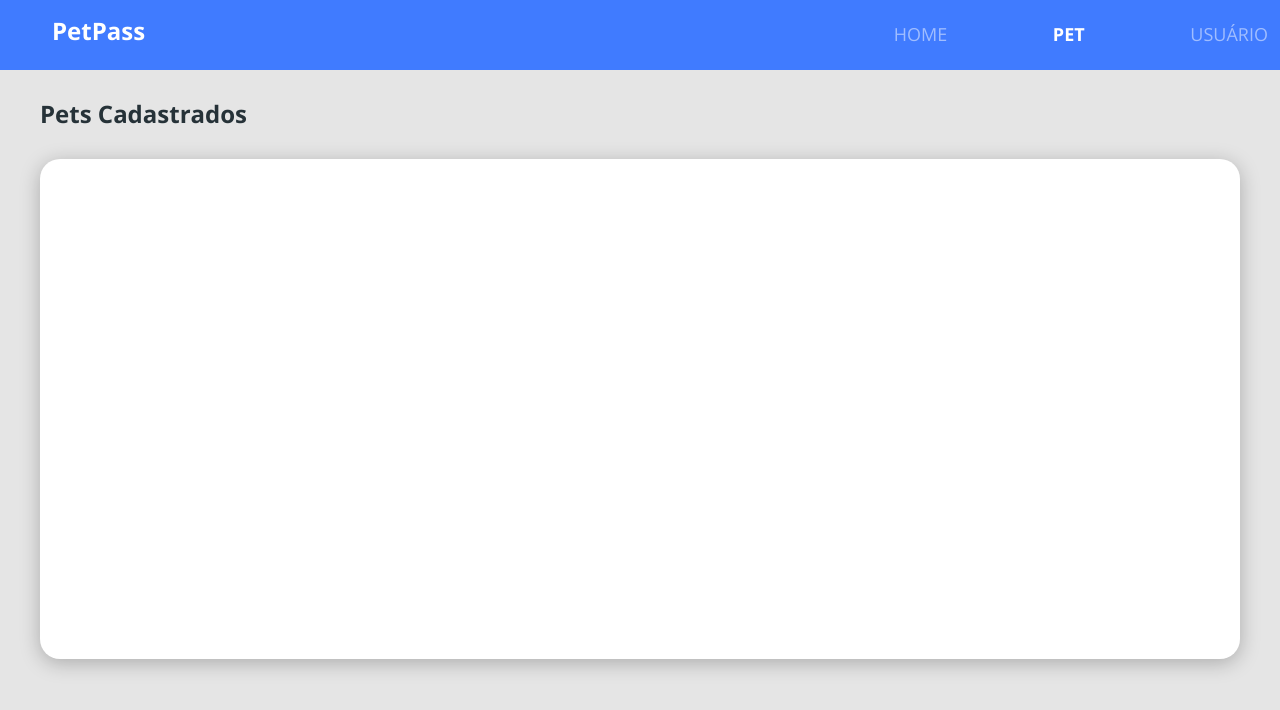
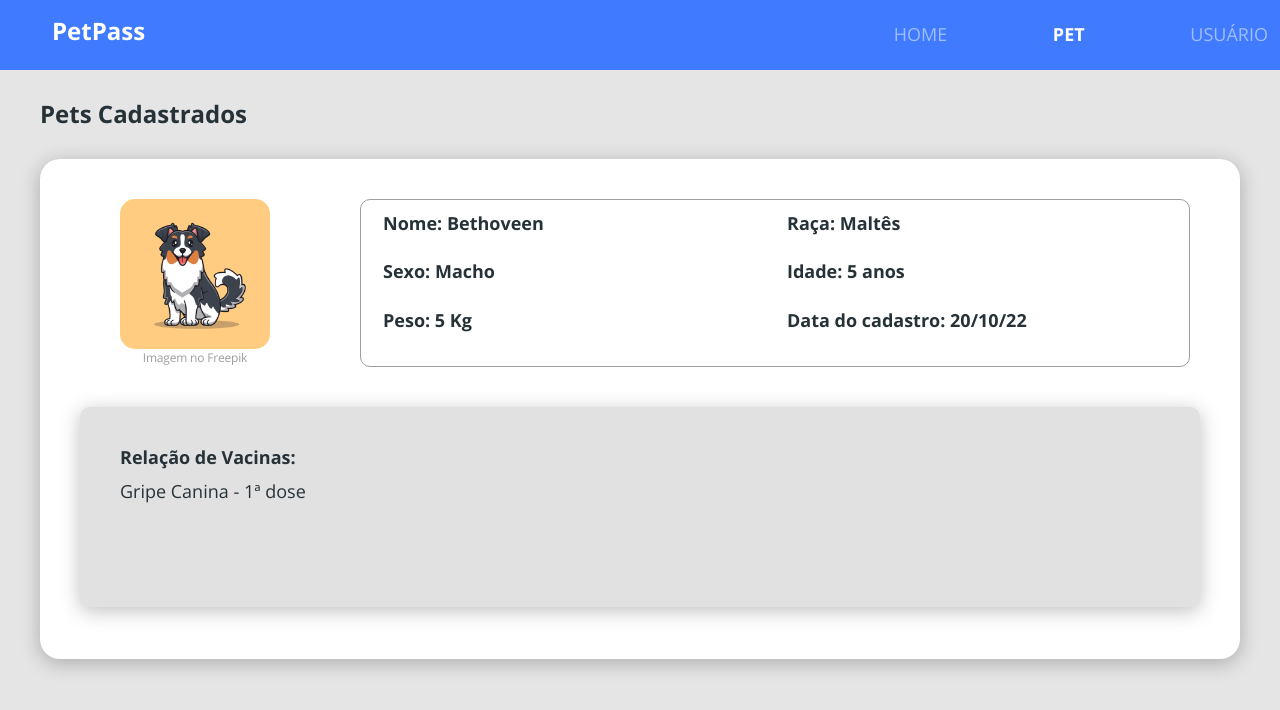
Before and after one commit to ICEI-PUC-Minas-PMV-ADS/pmv-ads-2022-2-e4-proj-infra-t1-petpass_eixo4, a React (Create React App) app in the folder Web/: page /pets in a window 1280 px wide. Shown: the top 710 px of the page. Built offline with nearby package versions, Linux system fonts and the light colour scheme.

Commit message:
Atualizações de layout

```diff
--- a/Web/src/pages/Auth/index.js
+++ b/Web/src/pages/Auth/index.js
@@ -12,7 +12,7 @@ const Auth = () => {
                 <h1>Já conhece o PetPass?</h1>
                 <p>Com o PetPass você tem a carteira de vacinação do seu Pet sempre a mão.</p>
                 <img src={AuthImage} alt="Pet com seus donos" />
-                <a href="https://br.freepik.com/vetores-gratis/pessoas-de-ilustracao-plana-com-animais-de-estimacao_15292679.htm#query=ilustra%C3%A7%C3%A3o%20pets&position=0&from_view=search&track=sph">Imagem de pikisuperstar no Freepik</a>
+                <a href="https://br.freepik.com/vetores-gratis/pessoas-de-ilustracao-plana-com-animais-de-estimacao_15292679.htm#query=ilustra%C3%A7%C3%A3o%20pets&position=0&from_view=search&track=sph">Imagem do Freepik</a>
             </div>
             <div className="auth-form-container">
                 <Switch>
--- a/Web/src/pages/Home/index.js
+++ b/Web/src/pages/Home/index.js
@@ -13,7 +13,7 @@ const Home = () => {
             <h1>Organize as vacinas do seu pet</h1>
             <p>Crie seu cartão de vacina online e acesse onde você quiser.</p>
           </div>
-          <div>
+          <div className="button-home-card">
             <Link to="/auth">
               <ButtonIcon text="Realizar login" />
             </Link>
@@ -21,7 +21,7 @@ const Home = () => {
         </div>
         <div className="home-image-container">
           <img src={MainImage} alt="Pet no veterinário" />
-          <a href="https://br.freepik.com/vetores-gratis/exame-de-saude-do-gato-pelo-veterinario-na-clinica-veterinaria-mulher-acariciando-ilustracao-em-vetor-plana-gatinho-feliz-cuidados-com-animais-de-estimacao-medicina-para-animais-domesticos-conceito-para-banner-design-de-site-ou-pagina-da-web-de-destino_22343590.htm#query=Pessoas%20de%20ilustra%C3%A7%C3%A3o%20plana%20com%20animais%20de%20estima%C3%A7%C3%A3o&position=18&from_view=search&track=sph">Imagem de pch.vector no Freepik</a>
+          <a href="https://br.freepik.com/vetores-gratis/exame-de-saude-do-gato-pelo-veterinario-na-clinica-veterinaria-mulher-acariciando-ilustracao-em-vetor-plana-gatinho-feliz-cuidados-com-animais-de-estimacao-medicina-para-animais-domesticos-conceito-para-banner-design-de-site-ou-pagina-da-web-de-destino_22343590.htm#query=Pessoas%20de%20ilustra%C3%A7%C3%A3o%20plana%20com%20animais%20de%20estima%C3%A7%C3%A3o&position=18&from_view=search&track=sph">Imagem do Freepik</a>
         </div>
       </div>
     </div>
--- a/Web/src/pages/Home/styles.css
+++ b/Web/src/pages/Home/styles.css
@@ -64,6 +64,10 @@
     margin-bottom: 35px;
   }
 
+  .button-home-card {
+    min-width: 350px;
+  }
+
   .home-image-container svg {
     width: 500px;
   }
@@ -76,6 +80,10 @@
 
   .home-content-container {
     padding: 20px 20px 100px 20px;
+  }
+
+  .button-home-card {
+    min-width: 400px;
   }
 }
 
--- a/Web/src/pages/Pets/index.js
+++ b/Web/src/pages/Pets/index.js
@@ -1,4 +1,5 @@
 import './styles.css';
+import PetImage from '../../assets/images/cute-pet.jpg';
 
 const Pets = () => {
   return (
@@ -6,8 +7,23 @@ const Pets = () => {
       <h1>Pets Cadastrados</h1>
       <div className="base-card pets-card">
         <div className="pets-content-container">
-
+          <div className="pet-image-container">
+          <img src={PetImage} alt="Pet" />
+          <a href="https://br.freepik.com/vetores-gratis/pastor-australiano-fofo_10576737.htm#query=Ilustra%C3%A7%C3%A3o%20cachorro&position=11&from_view=search&track=sph">Imagem no Freepik</a>
+          </div>
+          <div className="row card-data-pet">
+            <p className="col-sm-6">Nome: Bethoveen {}</p>
+            <p className="col-sm-6">Raça: Maltês {}</p>
+            <p className="col-sm-6">Sexo: Macho {}</p>
+            <p className="col-sm-6">Idade: 5 anos {}</p>
+            <p className="col-sm-6">Peso: 5 Kg {}</p>
+            <p className="col-sm-6">Data do cadastro: 20/10/22 {}</p>
+          </div>
         </div>
+        <div className="base-card card-vaccine">
+            <h6>Relação de Vacinas:</h6>
+            <p>Gripe Canina - 1ª dose</p>
+          </div>
       </div>
     </div>
   );
--- a/Web/src/pages/Pets/styles.css
+++ b/Web/src/pages/Pets/styles.css
@@ -1,9 +1,10 @@
 .pets-card {
   border-radius: 20px;
+  min-height: 500px;
 }
 
 .pets-container {
-  padding: 0 40px;
+  padding: 0 20px;
 }
 
 .pets-container h1 {
@@ -13,10 +14,115 @@
 }
 
 .pets-content-container {
-  padding: 20px 12px 60px 20px;
-  min-height: 500px;
+  padding: 20px 20px 20px 20px;
+  display: flex;
+  justify-content: space-between;
+  gap: 20px;
+}
+.card-data-pet {
+  margin: 0 10px;
+  padding: 10px;
+  border: 1px solid #9e9e9e;
+  border-radius: 10px;
+
 }
 
-.pets-content-container p {
-  color: #9e9e9e;
+.card-data-pet p {
+  margin-bottom: 5px;
+  font-size: 12px;
+  font-weight: 700;
 }
+
+.pets-content-container img {
+  width: 100px;
+  height: 100px;
+  border-radius: 15px;
+}
+
+.card-vaccine {
+  margin: 20px;
+  padding: 20px;
+  background-color: #E1E1E1;
+  min-height: 200px;
+}
+
+.card-vaccine p {
+  margin-bottom: 5px;
+  font-size: 12px;
+}
+
+.card-vaccine h6 {
+  margin-bottom: 10px;
+  font-size: 14px;
+  font-weight: 700;
+}
+
+.pet-image-container {
+  display: flex;
+  flex-direction: column;
+  align-items: center;
+}
+
+.pet-image-container a {
+  font-size: 12px;
+  color: #9E9E9E;
+  letter-spacing: -0.015em;
+}
+
+
+@media (min-width: 576px) {
+  .pets-container {
+    padding: 0 40px;
+  }
+
+  .pets-content-container img {
+    width: 120px;
+    height: 120px;
+  }
+
+  .pets-content-container {
+    gap: 40px;
+    padding: 40px;
+  }
+
+  .card-data-pet p {
+    font-size: 14px;
+  }
+
+  .card-vaccine {
+    margin: 0 40px;
+    padding: 40px;
+  }
+
+  .card-vaccine p {
+    font-size: 14px;
+  }
+}
+
+@media (min-width: 992px) {
+  .pets-container {
+    padding: 0 40px;
+  }
+
+  .pets-content-container img {
+    margin: 0 40px;
+    width: 150px;
+    height: 150px;
+  }
+
+  .pets-content-container {
+    padding: 40px;
+  }
+
+  .card-data-pet p {
+    font-size: 18px;
+  }
+
+  .card-vaccine p {
+    font-size: 18px;
+  }
+
+  .card-vaccine h6 {
+    font-size: 18px;
+  }
+}
```
Also changed, not shown: Web/src/assets/images/cute-pet.jpg (added), 1 other file (tests, documents, lock files or other folders).
